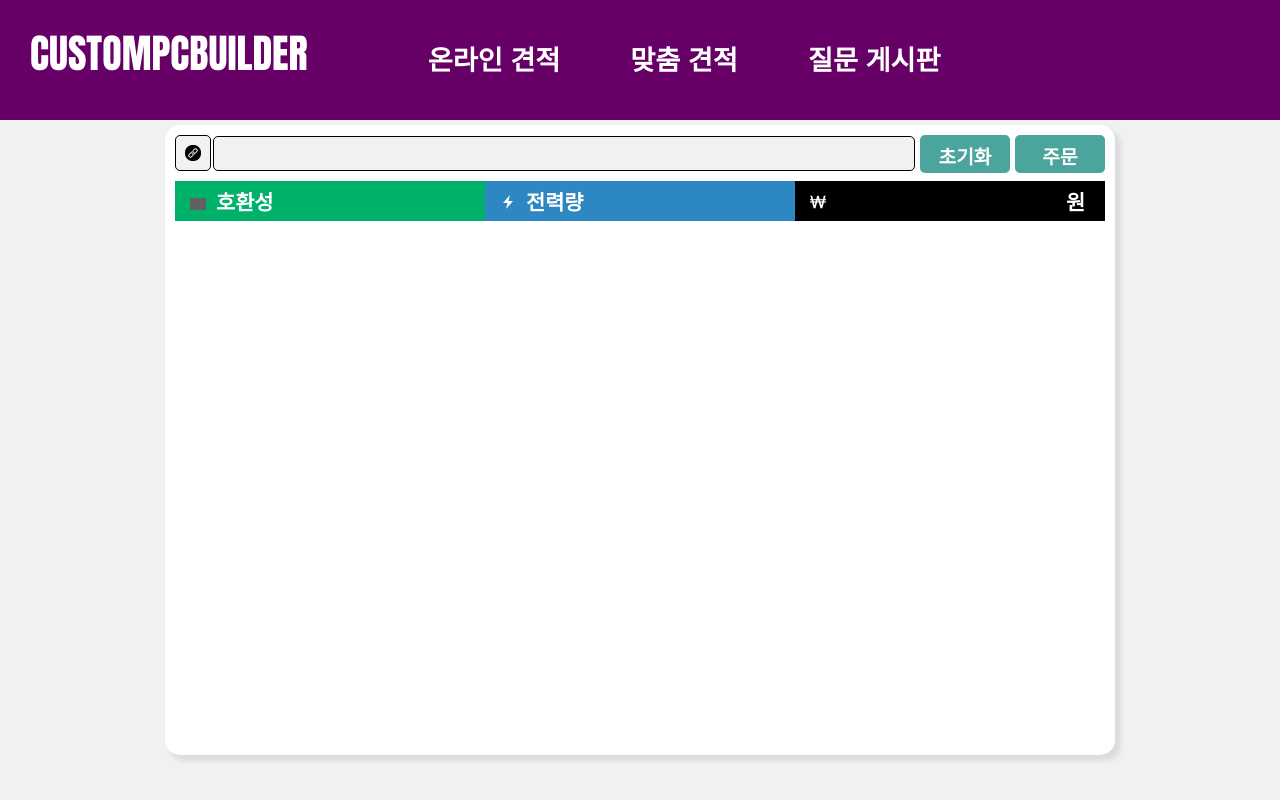
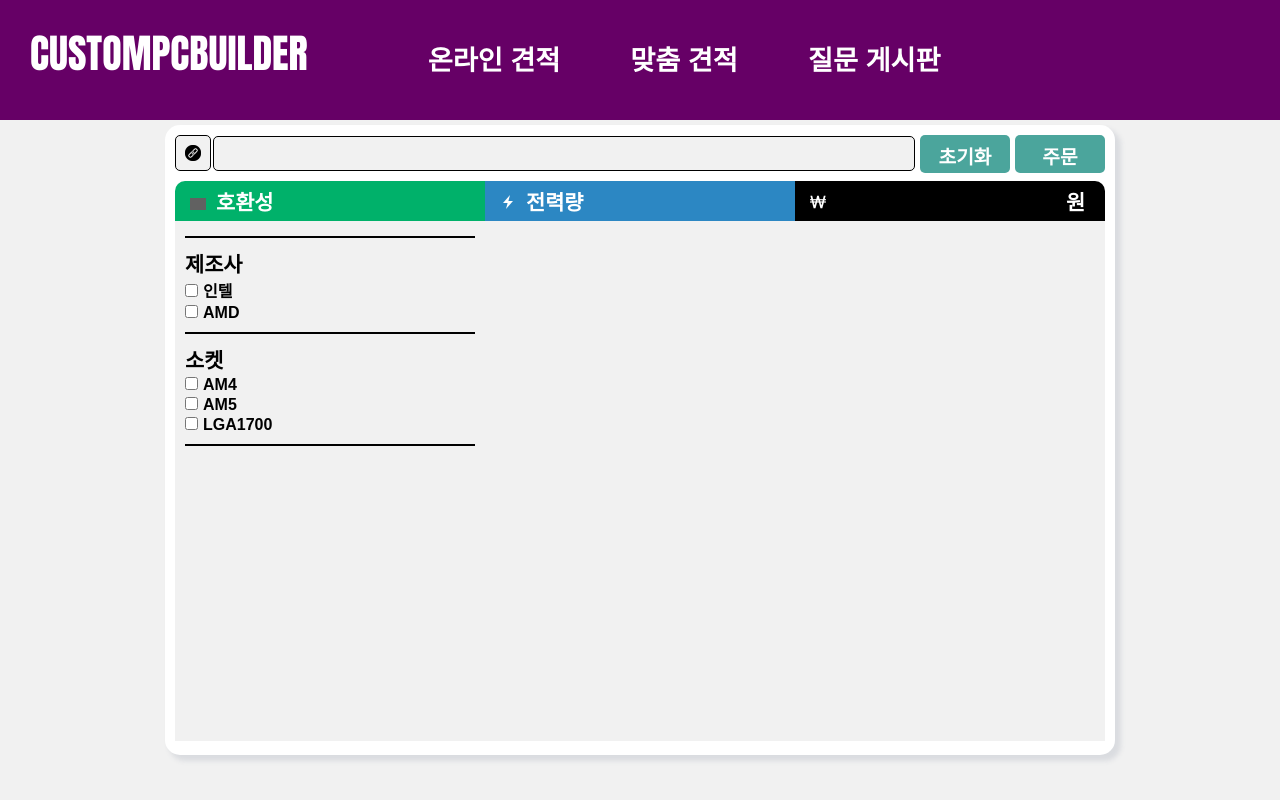
Before and after one commit to bin778/CustomPCBuilder, a React (Create React App) app in the folder frontend/: page /quote in a window 1280 px wide. Shown: the top 800 px of the page. Built offline with nearby package versions, Linux system fonts and the light colour scheme; grey boxes are pictures that could not be loaded.

Commit message:
feat quote

```diff
--- a/frontend/src/css/Quote.scss
+++ b/frontend/src/css/Quote.scss
@@ -102,6 +102,7 @@
   // 호환성 바
   .compatible {
     background-color: #00b16a;
+    border-radius: 10px 0 0 0;
     .text-bar {
       position: relative;
       left: 20px;
@@ -120,9 +121,55 @@
   // 가격 바
   .price {
     background-color: #000000;
+    border-radius: 0 10px 0 0;
     .text-bar {
       position: relative;
       left: 250px;
     }
   }
+
+  // 리스트
+  .option-list, .product-list, .cart-list {
+    display: inline-block;
+    position: relative;
+    bottom: 3px;
+    width: 290px;
+    height: 510px;
+    padding: 5px 10px;
+    background-color: #f1f1f1;
+    border: none;
+    overflow-y: scroll;
+  }
+
+  // 리스트 구분 선
+  .list-line {
+    border: 1px solid #000000;
+    margin: 10px auto;
+  }
+
+  // 옵션 리스트
+  .option-list {
+    .option-title {
+      font-family: Arial, Helvetica, sans-serif;
+      font-size: 1.3rem;
+      font-weight: bold;
+    }
+
+    .option-content {
+      font-family: Arial, Helvetica, sans-serif;
+      font-size: 1.0rem;
+      font-weight: bold;
+      margin-left: 5px;
+    }
+  }
+
+  // 상품 리스트
+  .product-list {
+
+  }
+
+  // 장바구니 리스트
+  .cart-list {
+
+  }
 }
--- a/frontend/src/view/Quote.jsx
+++ b/frontend/src/view/Quote.jsx
@@ -35,7 +35,26 @@
             <span className="text-bar">원</span>
           </span>
         </div>
+        <div>
+          <span className="option-list">
+            <div className="list-line"></div>
+            <div className="option-title">제조사</div>
+            <div><input type="checkbox"></input><span className="option-content">인텔</span></div>
+            <div><input type="checkbox"></input><span className="option-content">AMD</span></div>
+            <div className="list-line"></div>
+            <div className="option-title">소켓</div>
+            <div><input type="checkbox"></input><span className="option-content">AM4</span></div>
+            <div><input type="checkbox"></input><span className="option-content">AM5</span></div>
+            <div><input type="checkbox"></input><span className="option-content">LGA1700</span></div>
+            <div className="list-line"></div>
+          </span>
+          <span className="product-list">
 
+          </span>
+          <span className="cart-list">
+
+          </span>
+        </div>
       </div>
     </div>
   )
```
